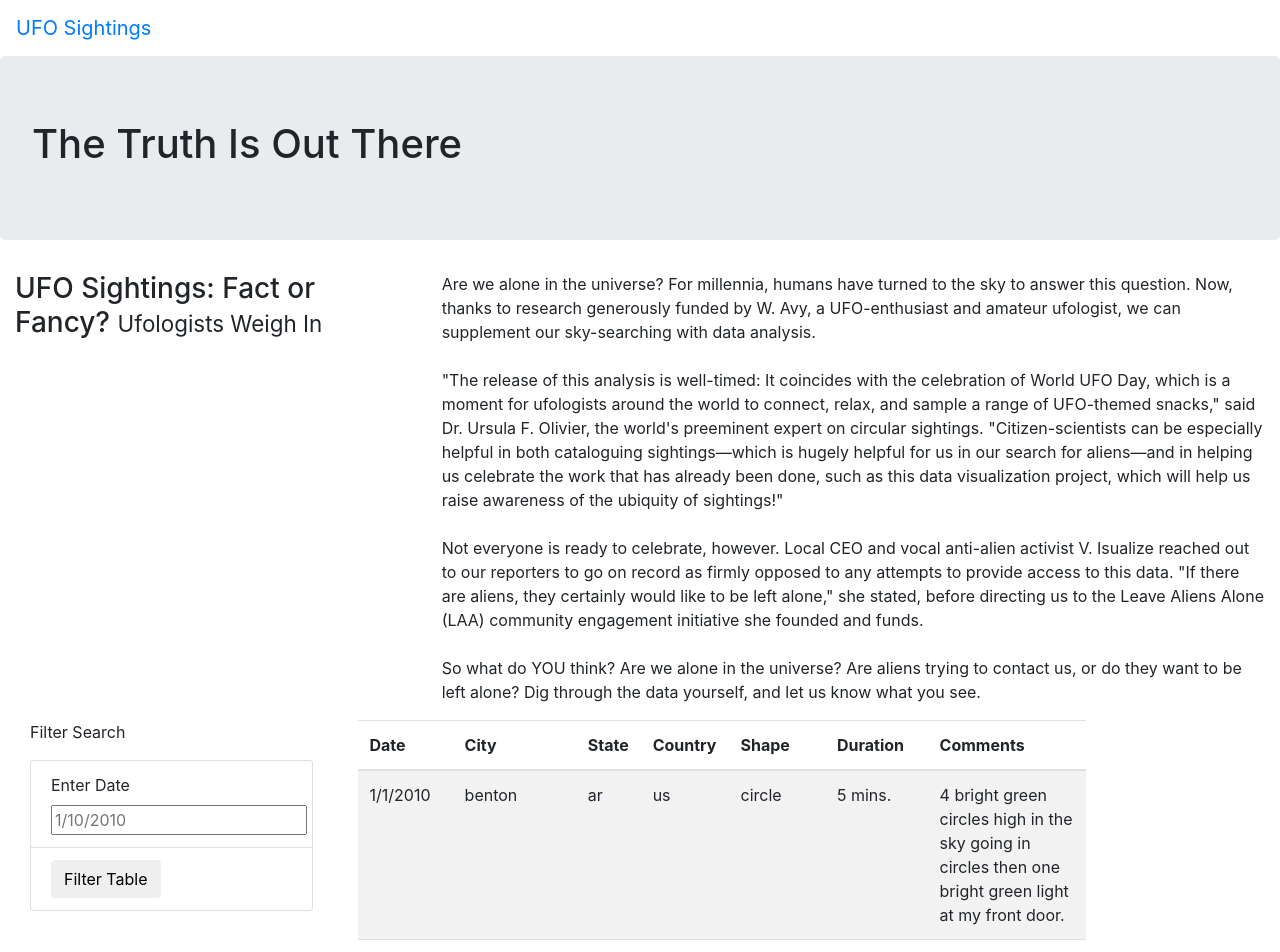
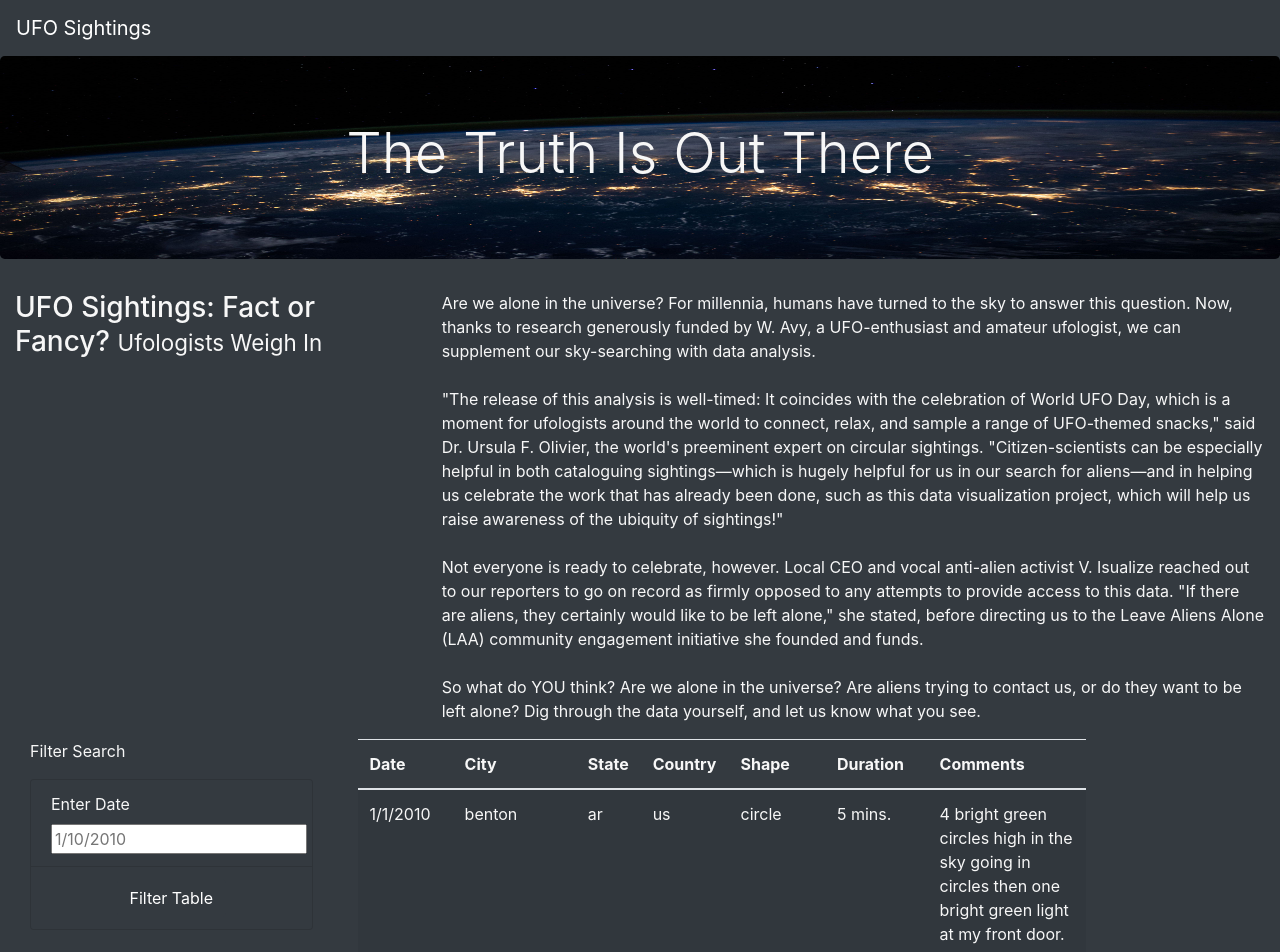
Before and after one commit to qaz957/UFOs, a plain HTML site: page UFOS/index.html in a window 1280 px wide. Shown: the top 952 px of the page. Drawn offline with nearby package versions, Linux system fonts and the light colour scheme.

Commit message:
Add files via upload

```diff
--- a/UFOS/index.html
+++ b/UFOS/index.html
@@ -13,16 +13,16 @@
     />
     <link rel="stylesheet" href="static/css/style.css">
 </head>
-<body>
+<body class="bg-dark">
     <div class="wrapper">
-        <nav class="navbar navbar-expand-lg">
+        <nav class="navbar navbar-dark bg-dark navbar-expand-lg">
             <a class="navbar-brand" href="index.html">UFO Sightings</a>
 
         </nav>
 
     </div>
     <div class="jumbotron">
-        <h1>The Truth Is Out There</h1>
+        <h1 class="display-4">The Truth Is Out There</h1>
     </div>
     <div class="container-fluid">
         <div class="row">
@@ -40,17 +40,19 @@
     <div class="container-fluid">
         <div class="row">
             <div class="col-md-3">
-                <form>
+                <form class="bg-dark">
                     <p>Filter Search</p>
                 </form>
-                <ul class="list-group">
-                    <li class="list-group-item">
+                <ul class="list-group bg-dark">
+                    <li class="list-group-item bg-dark">
                         <label for="date">Enter Date</label>
                         <input type="text" placeholder="1/10/2010" id="datetime" />
 
                     </li>
-                    <li class="list-group-item">
-                        <button id="filter-btn" type="button" class="btn btn-default">Filter Table</button>
+                    <li class="list-group-item bg-dark text-center">
+                        <button id="filter-btn" type="button" class="btn btn-dark">
+                            Filter Table
+                        </button>
 
                     </li>
 
--- a/UFOS/static/css/style.css
+++ b/UFOS/static/css/style.css
@@ -0,0 +1,10 @@
+body {
+
+    color: #f7f7f7;
+  }
+
+.jumbotron {
+background-image: url("../images/nasa.jpg");
+background-size: 100% 100%;
+text-align: center;
+}
```
Also changed, not shown: UFOS/static/images/nasa.jpg (added).
